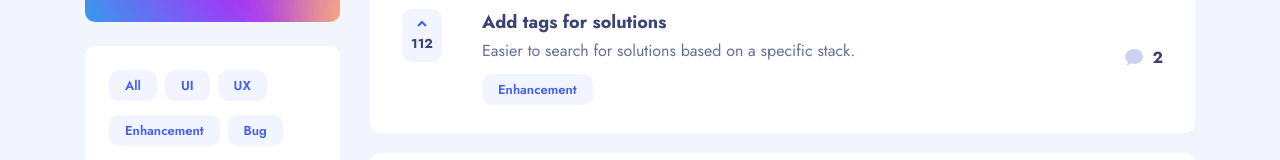
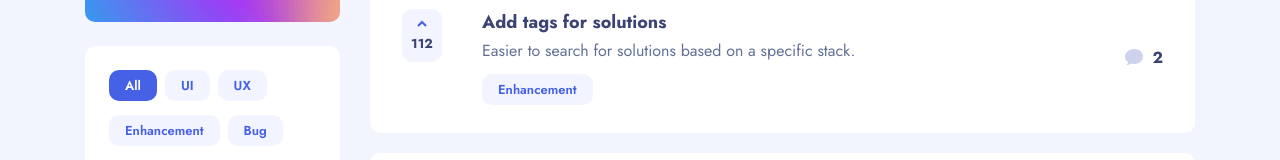
Before and after one commit to gnunez0101/product-feedback-app, a React (Vite) app: page / in a window 1280 px wide. Shown: the part 209-369 px from the top of the page. Built offline with nearby package versions, Linux system fonts and the light colour scheme.

Commit message:
Logic for highlighting filters ready

```diff
--- a/src/App.tsx
+++ b/src/App.tsx
@@ -1,12 +1,4 @@
 import './App.css'
 import Suggestions from './components/Suggestions'
 
-function App() {
-
-  return (
-    <>
-      <Suggestions />
-    </>
-  )
-}
-export default App
+export default function App() { return ( <Suggestions /> ) }
--- a/src/components/Sidebar.css
+++ b/src/components/Sidebar.css
@@ -81,6 +81,11 @@
           background-color: var(--interactive-active);
           color: var(--White);
         }
+
+        &.selected {
+          background-color: var(--interactive-active);
+          color: var(--White);
+        }
       }
     }
 
--- a/src/components/Sidebar.tsx
+++ b/src/components/Sidebar.tsx
@@ -1,38 +1,56 @@
 import { useEffect, useState } from 'react'
 import './Sidebar.css'
-import useDatabase from '../hooks/useDatabase'
 
-export default function() {
-  const { database } = useDatabase()
+export default function({listItems, setFilters} : {listItems: typeProductRequest[], setFilters: any}) {
 
-  const filterItems = [
-    "All",
-    "UI",
-    "UX",
-    "Enhancement",
-    "Bug",
-    "Feature"
-  ]
+  const [filterItems, setFilterItems] = useState([
+    { label: "All",         selected: true  },
+    { label: "UI",          selected: false },
+    { label: "UX",          selected: false },
+    { label: "Enhancement", selected: false },
+    { label: "Bug",         selected: false },
+    { label: "Feature",     selected: false },
+  ])
 
   const [roadmapItems, setRoadmapItems] = useState([
-    { color: "#F49F85", value: "planned",     label: "Planned",     views: 0 },
-    { color: "#AD1FEA", value: "in-progress", label: "In-Progress", views: 0 },
-    { color: "#62BCFA", value: "live",        label: "Live",        views: 0 },
+    { color: "#F49F85", status: "planned",     label: "Planned",     views: 0 },
+    { color: "#AD1FEA", status: "in-progress", label: "In-Progress", views: 0 },
+    { color: "#62BCFA", status: "live",        label: "Live",        views: 0 },
   ])
 
   useEffect(() => {
     // Counting Elements for Roadmap Summary:
     let roadmapItemsCopy =  [...roadmapItems]
     roadmapItems.forEach( (rmItem, index) =>
-      roadmapItemsCopy[index].views = database.productRequests.filter((dbItem) =>
-        dbItem.status === rmItem.value).length
+      roadmapItemsCopy[index].views = listItems.filter((dbItem) =>
+        dbItem.status === rmItem.status).length
     )
     setRoadmapItems(roadmapItemsCopy)
   }, [])
 
+  function handleFilters(index: number) {
+    let items = [...filterItems]
+    items[index].selected = !filterItems[index].selected
+    if (index === 0) {
+      items.forEach(item => {
+        item.selected = false
+      })
+      items[0].selected = true
+    }
+    else {
+      (items[0].selected = false)
+      let count = 0
+      items.forEach(item => {
+        count+= (item.selected == true ? 1 : 0)
+      })
+      if(count == 0) items[0].selected = true
+    }
+    setFilterItems(items)
+  }
+
   return (
     <div className="sidebar">
-
+      {/* --------------------------------------------------------- */}
       <div className="sidebar__header">
         <div className="sidebar__header-text">
           <div className="sidebar__header-text--title">
@@ -43,13 +61,16 @@ export default function() {
           </div>
         </div>
       </div>
-
+      {/* --------------------------------------------------------- */}
       <div className="sidebar__filters">
         {filterItems.map((item, index) =>
-          <div className="sidebar__filters_item" key={index}>{item}</div>
+          <div key={index}
+            className={`sidebar__filters_item ${item.selected ? "selected" : ""}`}
+            onClick={() => handleFilters(index)}
+          >{item.label}</div>
         )}
       </div>
-
+      {/* --------------------------------------------------------- */}
       <div className="sidebar__roadmap">
         <div className="sidebar__roadmap-header">
           <div className="sidebar__roadmap-header--title">Roadmap</div>
@@ -61,14 +82,14 @@ export default function() {
           }
         </div>
       </div>
-
+      {/* --------------------------------------------------------- */}
     </div>
   )
 }
 
 type typeRoadmapItem = {
   color: string,
-  value: string,
+  status: string,
   label: string,
   views: number
 }
--- a/src/components/Suggestions.tsx
+++ b/src/components/Suggestions.tsx
@@ -1,13 +1,41 @@
 import './Suggestions.css'
 import Sidebar from "./Sidebar";
 import SuggestionsList from "./SuggestionsList";
+import useDatabase from '../hooks/useDatabase';
+import { useEffect, useState } from 'react';
 
-export default function() {
+
+type typeShowItem = { show: boolean }
+type typeListItems = typeProductRequest & typeShowItem
+
+export default function Suggestions() {
+  const [listItems, setListItems] = useState<typeListItems[]>()
+  const [filters, setFilters] = useState("")
+  const { database } = useDatabase()
+
+  useEffect(() => {
+    let onlySuggestions = database.productRequests.filter((request) =>
+      request.status === "suggestion")
+    let onlySuggestionsNew: typeListItems[] = []
+    onlySuggestions.forEach((item, index) => {
+       onlySuggestionsNew[index] = {...item, show: true}
+    })
+    setListItems(onlySuggestionsNew)
+  }, [])
+
+  useEffect(() => {
+
+  }, [filters])
+
   return (
     <>
       <div className = "suggestions">
-        <Sidebar />
-        <SuggestionsList />
+        { listItems &&
+          <>
+            <Sidebar         listItems={database.productRequests} setFilters={setFilters}/>
+            <SuggestionsList listItems={listItems} filters='' />
+          </>
+        }
       </div>
     </>
   )
--- a/src/components/SuggestionsList.tsx
+++ b/src/components/SuggestionsList.tsx
@@ -1,14 +1,10 @@
 import { useEffect, useState } from 'react'
-import useDatabase from '../hooks/useDatabase'
 import './SuggestionsList.css'
 import NoFeedback from './NoFeedback'
 
-export default function SuggestionsList() {
+export default function SuggestionsList({listItems, filters} : {listItems: typeProductRequest[], filters: string}) {
   const [showSort, setShowSort] = useState(false)
   const [selected, setSelected] = useState(0)
-  const [listItems, setListItems] = useState<typeProductRequest[]>()
-
-  const { database } = useDatabase()
 
   const [sortOptions, setSortOptions] = useState([
     { text: "Most upvotes",   selected: true  },
@@ -17,13 +13,10 @@ export default function SuggestionsList() {
     { text: "Least comments", selected: false },
   ])
 
-  const suggestions = listItems?.length
+  const numSuggestions = listItems?.length
 
-  useEffect(() => {
-    const onlySuggestions = database.productRequests.filter((request) =>
-      request.status === "suggestion")
-    setListItems(onlySuggestions)
-  }, [])
+  // useEffect(() => {
+  // }, [])
 
   useEffect(() => {
     let _options = sortOptions.map((option, index) => {
@@ -32,14 +25,10 @@ export default function SuggestionsList() {
     setSortOptions(_options)
   }, [selected])
 
-  function handleSortMenuOpen() {
-    setShowSort(!showSort)
-  }
-
   function handleSortList(index: number) {
     setSelected(index)
 
-    if(!listItems) return
+    if (!listItems) return
 
     switch(index) {
       case 0: // Most upvotes:
@@ -69,15 +58,15 @@ export default function SuggestionsList() {
         <div className="suggestion-list__header--left">
           <div className="suggestion-list__header--logo"></div>
           <div className="suggestion-list__header--quantity">
-            {suggestions} Suggestions
+            {numSuggestions} Suggestions
           </div>
           <div className="suggestions-list__header--sort">
-            <div className={`suggestions-list__header--sort-text ${suggestions ? "" : "cero"}`}
-              onClick={handleSortMenuOpen}
+            <div className={`suggestions-list__header--sort-text ${numSuggestions ? "" : "cero"}`}
+              onClick={() => setShowSort(!showSort)}
             >
               <div className="name">Sort by :</div>
               <div className={`selected ${showSort ? "open" : ""}`}>{sortOptions[selected].text}</div>
-              <div className={`icon ${showSort || !suggestions ? "open" : ""}`}></div>
+              <div className={`icon ${showSort || !numSuggestions ? "open" : ""}`}></div>
               <div className='suggestions-list__header--sort-list'>
                 { showSort && <SortList options={sortOptions} handleSortList={handleSortList} /> }
               </div>
@@ -94,7 +83,7 @@ export default function SuggestionsList() {
       </div>
 
       <div className="suggestions-list__items">
-        { suggestions
+        { numSuggestions
           ? listItems?.map(item => <Suggestion key={item.id} item={item}/>)
           : <NoFeedback />
         }
```
